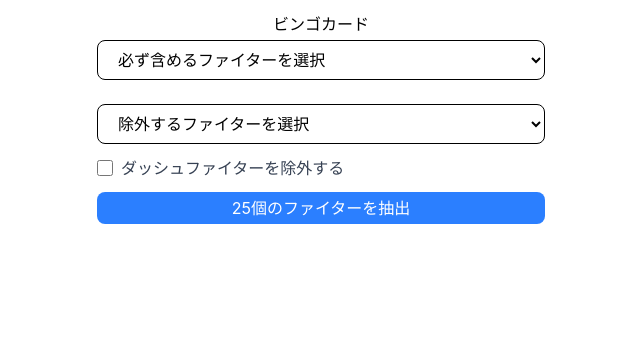
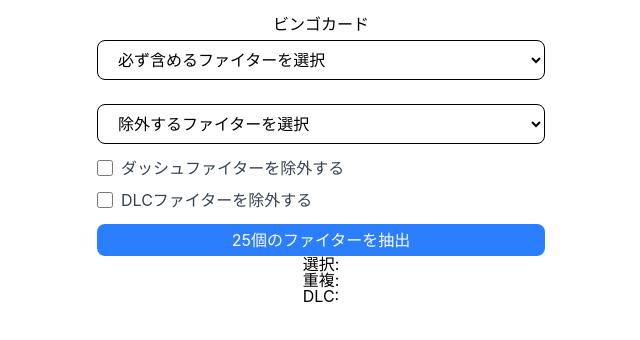
Before and after one commit to andmohiko/smash-bingo, a Next.js app: page / in a window 1280 px wide. Shown: the top 340 px of the page, without its empty margins (319-959 px from the left). Built offline with nearby package versions, Linux system fonts and the light colour scheme.

Commit message:
feat: exclude dlc fighters

```diff
--- a/src/features/bingo/components/BingoCard.tsx
+++ b/src/features/bingo/components/BingoCard.tsx
@@ -84,10 +84,12 @@ export const BingoCard = (): React.ReactNode => {
     mustIncludeFighters,
     excludeFighters,
     isExcludeDashFighters,
+    isExcludeDlcFighters,
     extractFighters,
     addFighter,
     removeFighter,
     toggleDashFighterExclusion,
+    toggleDlcFighterExclusion,
   } = useFighterExtraction()
 
   useEffect(() => {
@@ -140,10 +142,12 @@ export const BingoCard = (): React.ReactNode => {
   const selectedFightersNumbers = selectedFighters
     .map((fighter) => fighter.number)
     .sort((a, b) => a - b)
-  // selectedFightersNumbersから重複した要素だけを抽出
   const duplicatedNumbers = selectedFightersNumbers.filter(
     (number, index, self) => self.indexOf(number) !== index,
   )
+  const dlcNumbers = selectedFighters
+    .filter((fighter) => fighter.isDlc)
+    .map((fighter) => fighter.number)
 
   return (
     <div className="container mx-auto px-4 py-8">
@@ -255,6 +259,23 @@ export const BingoCard = (): React.ReactNode => {
               </label>
             </div>
           </div>
+          <div className="flex flex-col gap-2">
+            <div className="flex items-center gap-2">
+              <input
+                type="checkbox"
+                id="isExcludeDlcFighters"
+                checked={isExcludeDlcFighters}
+                onChange={toggleDlcFighterExclusion}
+                className="w-4 h-4 text-blue-600 rounded border-gray-300 focus:ring-blue-500"
+              />
+              <label
+                htmlFor="isExcludeDlcFighters"
+                className="text-sm text-gray-700 cursor-pointer"
+              >
+                DLCファイターを除外する
+              </label>
+            </div>
+          </div>
           <button
             onClick={handleExtractFighters}
             className="px-6 py-2 bg-blue-500 text-white rounded-lg hover:bg-blue-600 transition-colors"
@@ -274,8 +295,9 @@ export const BingoCard = (): React.ReactNode => {
             ))}
           </div>
         )}
-        <p>{selectedFightersNumbers.join(',')}</p>
-        <p>{duplicatedNumbers.join(',')}</p>
+        <p>選択: {selectedFightersNumbers.join(',')}</p>
+        <p>重複: {duplicatedNumbers.join(',')}</p>
+        <p>DLC: {dlcNumbers.join(',')}</p>
       </div>
     </div>
   )
--- a/src/features/bingo/hooks/useFighterExtraction.ts
+++ b/src/features/bingo/hooks/useFighterExtraction.ts
@@ -44,6 +44,8 @@ export const useFighterExtraction = () => {
   const [excludeFighters, setExcludeFighters] = useState<Array<Fighter>>([])
   const [isExcludeDashFighters, setIsExcludeDashFighters] =
     useState<boolean>(false)
+  const [isExcludeDlcFighters, setIsExcludeDlcFighters] =
+    useState<boolean>(false)
 
   /**
    * ランダムに25個のファイターを抽出する
@@ -66,6 +68,11 @@ export const useFighterExtraction = () => {
     fighterPool = fighterPool.filter(
       (fighter) => !excludeFighters.includes(fighter),
     )
+
+    // DLCファイターを除外する場合
+    if (isExcludeDlcFighters) {
+      fighterPool = fighterPool.filter((fighter) => !fighter.isDlc)
+    }
 
     // ダッシュファイターを除外する場合
     if (isExcludeDashFighters) {
@@ -139,14 +146,23 @@ export const useFighterExtraction = () => {
     setIsExcludeDashFighters((prev) => !prev)
   }
 
+  /**
+   * DLCファイターを除外するかどうかを切り替える
+   */
+  const toggleDlcFighterExclusion = () => {
+    setIsExcludeDlcFighters((prev) => !prev)
+  }
+
   return {
     selectedFighters,
     mustIncludeFighters,
     excludeFighters,
     isExcludeDashFighters,
+    isExcludeDlcFighters,
     extractFighters,
     addFighter,
     removeFighter,
     toggleDashFighterExclusion,
+    toggleDlcFighterExclusion,
   }
 }
```
